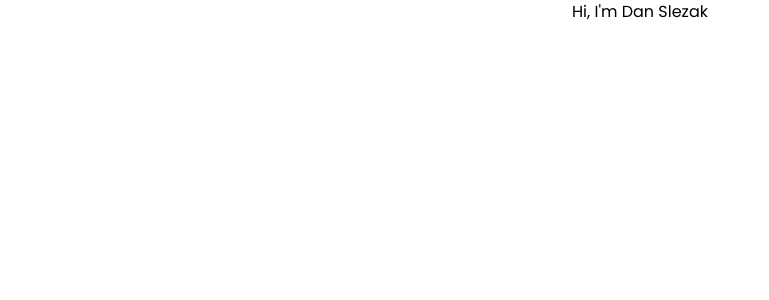
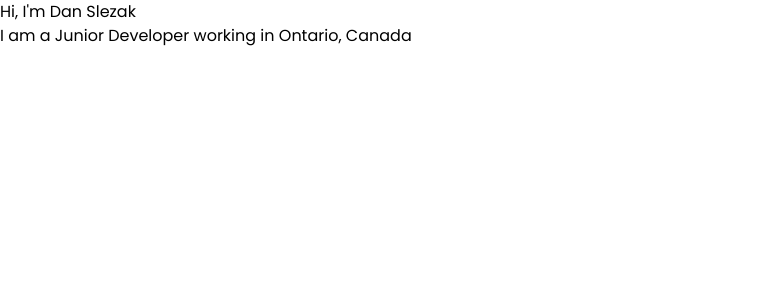
Before and after one commit to d-slezak/DanielSlezak, a Next.js app in the folder blog/: page /landing/Landing in a window 1280 px wide. Shown: the top 300 px of the page, without its empty margins (0-769 px from the left). Built offline with nearby package versions, Linux system fonts and the light colour scheme.

Commit message:
started working on landing

```diff
--- a/blog/src/pages/landing/Landing.js
+++ b/blog/src/pages/landing/Landing.js
@@ -1,9 +1,8 @@
 export default function Landing() {
     return (
-    <div className="flex justify-center">
-        <div className="flex flex-col">
-            <div>Hi, I'm Dan Slezak</div>
-        </div>
+    <div className="flex flex-col justify-center flex-1 self-center ">
+        <div>Hi, I'm Dan Slezak</div>
+        <div>I am a Junior Developer working in Ontario, Canada</div>
     </div>
     )
 }
```
